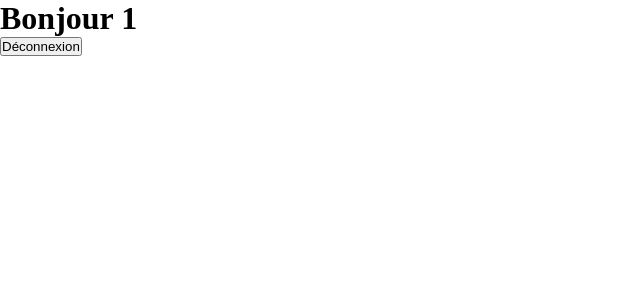
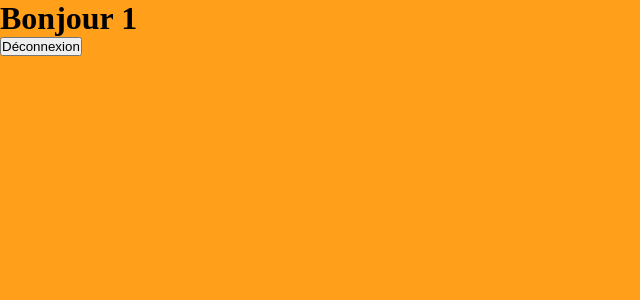
Before and after one commit to Mart95Dev/burger, a React (Create React App) app: page /order/1 in a window 1280 px wide. Shown: the top 300 px of the page, without its empty margins (0-640 px from the left). Built offline with nearby package versions, Linux system fonts and the light colour scheme.

Commit message:
F04: ORDERPAGE> add styling background

```diff
--- a/src/components/pages/order/OrderPage.js
+++ b/src/components/pages/order/OrderPage.js
@@ -1,24 +1,30 @@
-import React from 'react'
-import {Link,useParams} from "react-router-dom";
+import React from "react";
+import { Link, useParams } from "react-router-dom";
+import styled from "styled-components";
+
+// import { theme } from "./../../../theme/index";
 
 export default function OrderPage() {
   //state
-const {username} = useParams();
+  const { username } = useParams();
 
   //comortements
 
-
   //affichage
-
-
-
   return (
-    <div>
+    <ContainerStyled>
       <h1>Bonjour {username}</h1>
       <Link to="/">
         <button>Déconnexion</button>
       </Link>
+    </ContainerStyled>
+  );
+}
 
-    </div>
-  )
-}
+const ContainerStyled = styled.div`
+  display: flex;
+  flex-direction: column;
+  height: 100vh;
+  background-color: #ff9f1a;
+  overflow: hidden;
+`;
```
Lines whose indentation alone changed are shown as unchanged.
